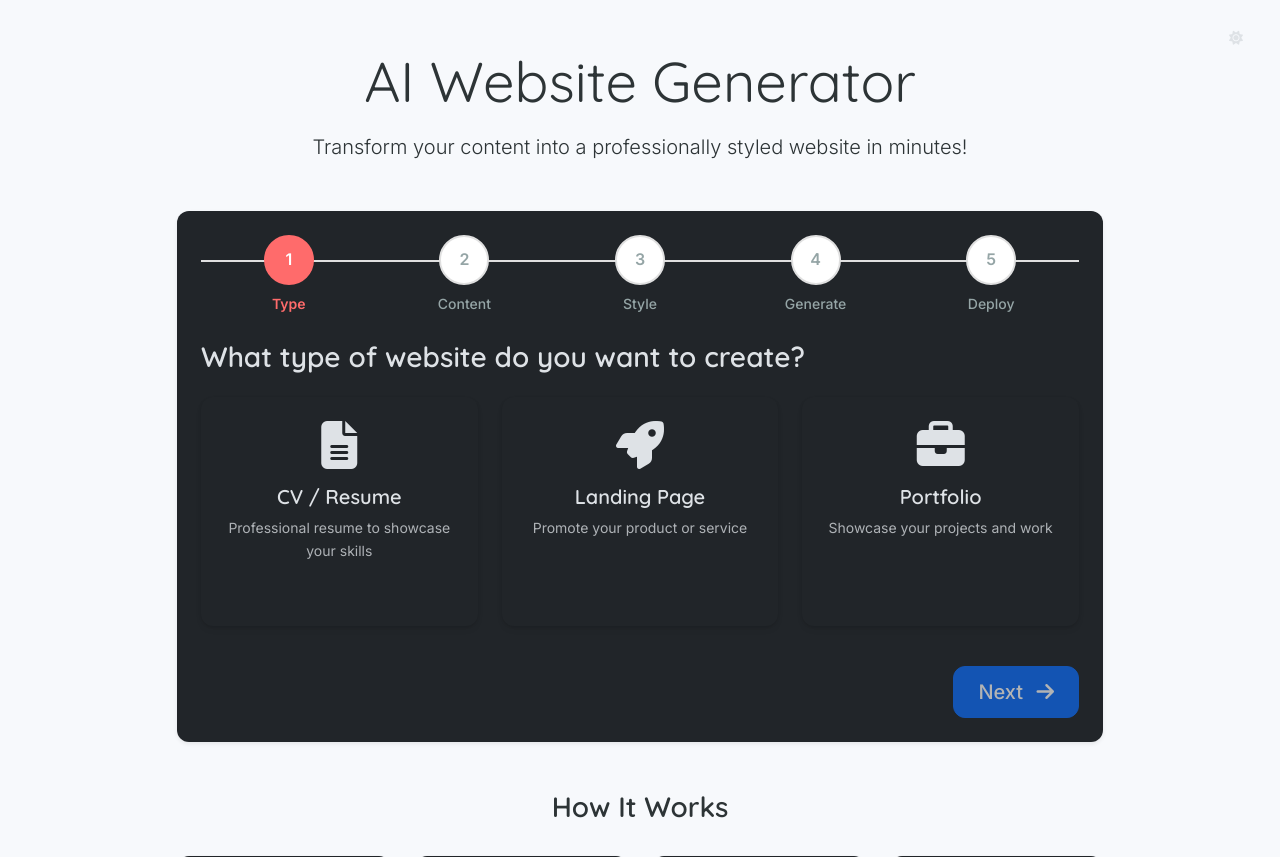
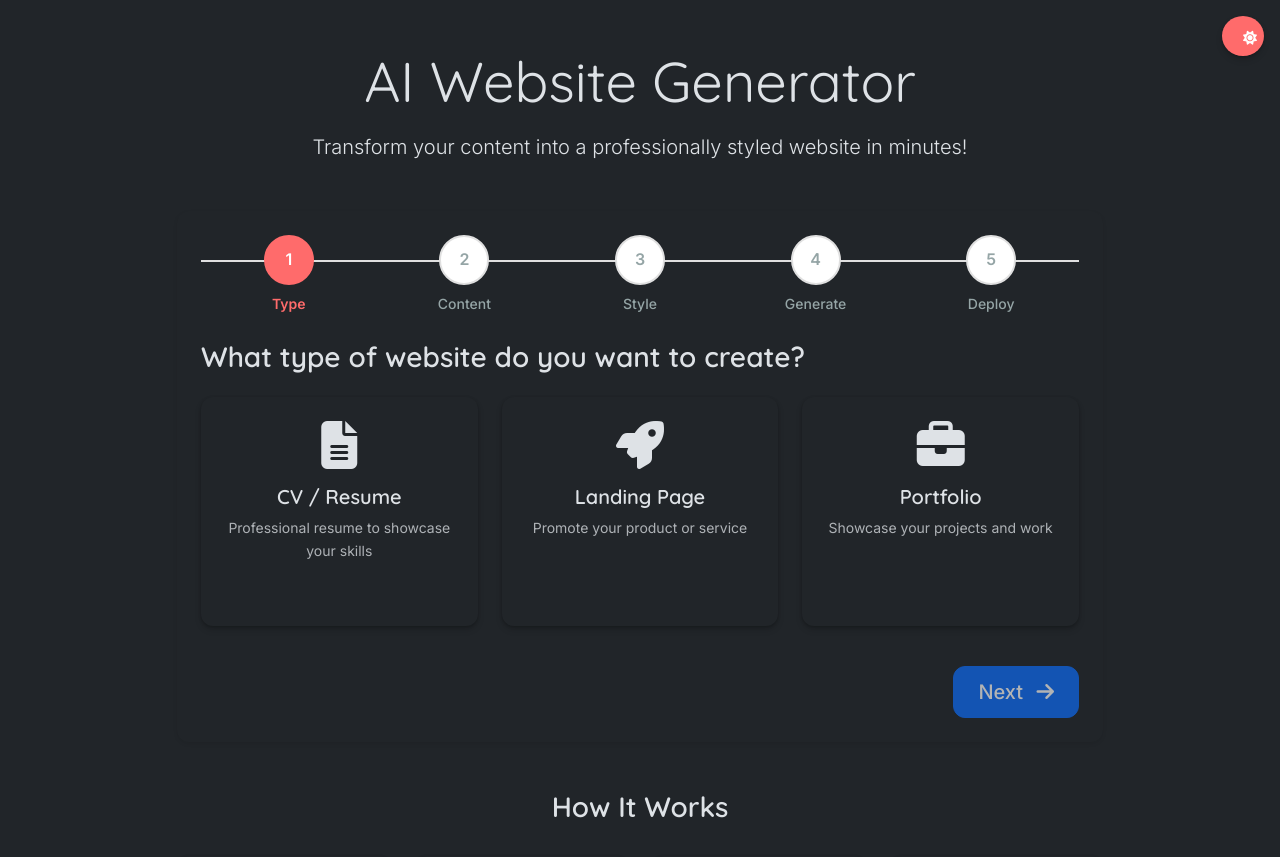
Before and after one commit to ibobgunardi/WebWizard, a Flask app: page / in a window 1280 px wide. Shown: the top 857 px of the page. Run offline with Flask 3, Linux system fonts and the light colour scheme; some libraries are stand-ins or nearby versions.

Commit message:
Enhance website appearance with dark mode, style descriptions and template adjustments
Implements dark mode, adds style description textarea, and adjusts style template layout in `static/css/style.css` and `utils.py`.

Replit-Commit-Author: Agent
Replit-Commit-Session-Id: f54a163e-50f3-4595-b6f0-5cbaeef6c0e9
Replit-Commit-Screenshot-Url: https://storage.googleapis.com/screenshot-production-us-central1/b2f66490-2b40-4662-a401-2ecbd3a45aed/c1de0475-8a3b-4f4a-b005-8c2687da02d0.jpg

```diff
--- a/static/css/style.css
+++ b/static/css/style.css
@@ -3,18 +3,41 @@
     --primary: #FF6B6B;
     --secondary: #4ECDC4;
     --background: #F7F9FC;
+    --background-dark: #1A202C;
     --text: #2D3436;
+    --text-dark: #E2E8F0;
     --accent: #95A5A6;
     --spacing: 24px;
     --border-radius: 12px;
     --shadow: 0 4px 6px rgba(0, 0, 0, 0.05), 0 1px 3px rgba(0, 0, 0, 0.1);
+    --shadow-dark: 0 4px 6px rgba(0, 0, 0, 0.15), 0 1px 3px rgba(0, 0, 0, 0.2);
 }
 
 body {
     font-family: 'Inter', sans-serif;
-    color: var(--text);
-    background-color: var(--background);
     line-height: 1.6;
+}
+
+/* Dark Mode Adjustments */
+[data-bs-theme="dark"] {
+    --background: var(--background-dark);
+    --text: var(--text-dark);
+    --shadow: var(--shadow-dark);
+}
+
+/* Theme Toggle Button */
+.theme-toggle button {
+    width: 40px;
+    height: 40px;
+    background-color: var(--primary);
+    color: white;
+    box-shadow: var(--shadow);
+    transition: all 0.3s ease;
+}
+
+.theme-toggle button:hover {
+    transform: translateY(-2px);
+    box-shadow: 0 6px 12px rgba(0, 0, 0, 0.1);
 }
 
 h1, h2, h3, h4, h5, h6 {
@@ -201,18 +224,20 @@ textarea.form-control {
 
 /* Style Templates */
 .style-templates {
-    max-height: 500px;
+    max-height: 400px;
     overflow-y: auto;
+    margin-top: 10px;
 }
 
 .style-template {
     cursor: pointer;
     transition: all 0.3s ease;
     overflow: hidden;
+    margin-bottom: 15px;
 }
 
 .style-template img {
-    height: 140px;
+    height: 120px;
     object-fit: cover;
     transition: all 0.3s ease;
 }
@@ -223,10 +248,22 @@ textarea.form-control {
 
 .style-template.selected {
     border: 2px solid var(--primary);
+    box-shadow: 0 0 0 2px rgba(255, 107, 107, 0.3);
 }
 
 .style-template .card-body {
-    padding: 12px;
+    padding: 10px;
+}
+
+/* Style Description */
+#style-description {
+    resize: none;
+    transition: all 0.3s ease;
+}
+
+#style-description:focus {
+    border-color: var(--primary);
+    box-shadow: 0 0 0 0.25rem rgba(255, 107, 107, 0.25);
 }
 
 /* Preview Container */
--- a/utils.py
+++ b/utils.py
@@ -69,7 +69,8 @@ def generate_website(website_type, content, style, language, api_token):
     6. Make the design professional, modern, and visually appealing
     7. Include links to the developer's profile indicating they are "open to work"
     8. Add donation buttons for Trakteer and BuyMeACoffee at the bottom
-    9. The page should be complete and ready to deploy without any external dependencies
+    9. Use dark theme styling that matches the selected style
+    10. The page should be complete and ready to deploy without any external dependencies
 
     Return only the HTML code without any explanation or markdown.
     """
```
